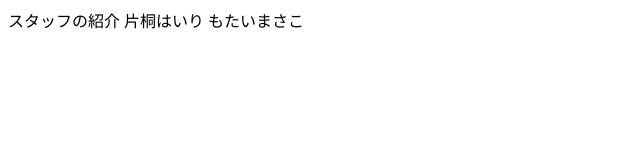
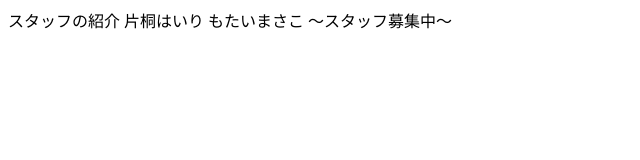
Before and after one commit to Miu121/myshop, a plain HTML site: page staff.html in a window 1280 px wide. Shown: the whole page, without its empty margins (0-640 px from the left). Drawn offline with Linux system fonts and the light colour scheme.

Commit message:
スタッフ募集のお知らせを追加

```diff
--- a/staff.html
+++ b/staff.html
@@ -10,5 +10,6 @@
 スタッフの紹介
  片桐はいり
  もたいまさこ
+ ～スタッフ募集中～
 </body>
 </html>
```
